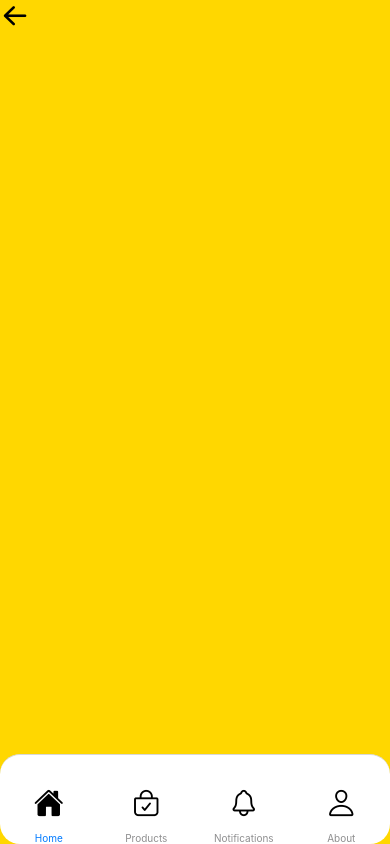
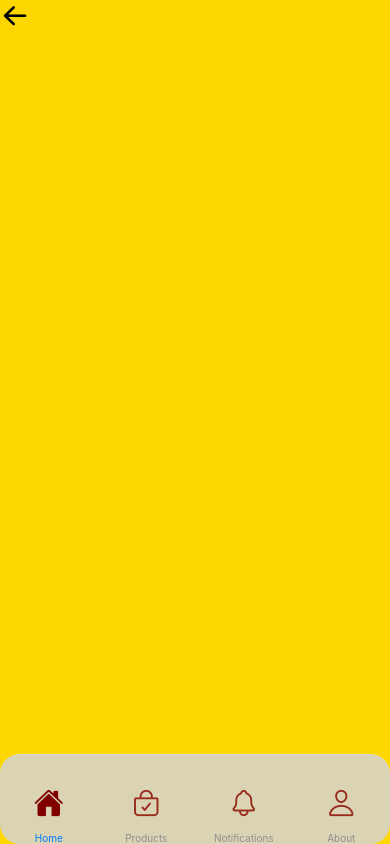
Before and after one commit to Faisul0404/YummiHotel, a React Native app: screen /TabNavigator in a window 390 px wide. Built offline with nearby package versions, Linux system fonts and the light colour scheme.

Commit message:
tab bar color modified

```diff
--- a/src/navigations/TabNavigator.js
+++ b/src/navigations/TabNavigator.js
@@ -22,6 +22,7 @@ export default function TabNavigator() {
             // marginVertical: 20,
             paddingVertical: 20,
             position: "absolute",
+            backgroundColor: '#DAD4B5'
           },
         }}>
           <Tab.Screen
@@ -30,7 +31,7 @@ export default function TabNavigator() {
           options={{
             tabBarIcon: ({focused}) => {
               return (
-                <Ionicons name={ focused ? "home" : "home-outline"} size={30} color={"black"} />
+                <Ionicons name={ focused ? "home" : "home-outline"} size={30} color={focused ? '#800000' : '#982B1C'} />
               )
             },
           }}
@@ -41,7 +42,7 @@ export default function TabNavigator() {
             options={{
               tabBarIcon: ({ focused }) => {
                 return (
-                  <Ionicons name={focused ? 'bag-check' : 'bag-check-outline'}size={30} color={"black"}/>
+                  <Ionicons name={focused ? 'bag-check' : 'bag-check-outline'}size={30} color={focused ? '#800000' : '#982B1C'}/>
                 )
               }
             }}
@@ -51,7 +52,7 @@ export default function TabNavigator() {
             component={Notifications}
             options={{
               tabBarIcon: ({ focused }) => {
-                return <Ionicons name={ focused ? 'notifications' : 'notifications-outline'} size={30} color={'black'} />
+                return <Ionicons name={ focused ? 'notifications' : 'notifications-outline'} size={30} color={focused ? '#800000' : '#982B1C'} />
               }
             }}
           />
@@ -60,7 +61,7 @@ export default function TabNavigator() {
             component={About}
             options={{
               tabBarIcon: ({ focused }) => {
-                return <Ionicons name={ focused ? 'person' : 'person-outline'} size={30} color={'black'} />
+                return <Ionicons name={ focused ? 'person' : 'person-outline'} size={30} color={focused ? '#800000' : '#982B1C'} />
               }
             }}
           />
```
